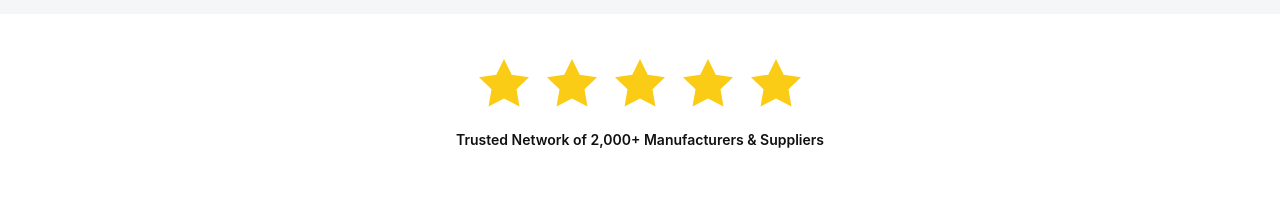
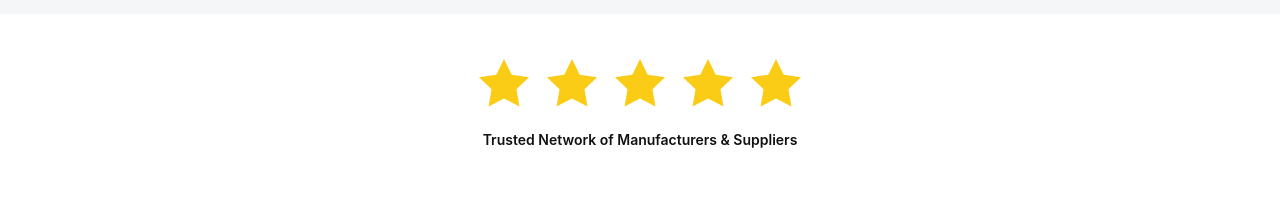
Before and after one commit to techprivacy/Xceed, a Next.js app: page /en/contact-us in a window 1280 px wide. Shown: the part 1480-1700 px from the top of the page. Built offline with nearby package versions, Linux system fonts and the light colour scheme; no server answers.

Commit message:
Remove "2,000+" from Contact Us trust line
"Trusted Network of 2,000+ Manufacturers & Suppliers" -> "Trusted Network
of Manufacturers & Suppliers". Everything else on the page (layout,
other copy) left unchanged per request.

```diff
--- a/app/[locale]/contact-us/page.tsx
+++ b/app/[locale]/contact-us/page.tsx
@@ -127,7 +127,7 @@ export default function ContactUsPage() {
             ))}
           </div>
           <p className="text-sm font-semibold text-brand-charcoal">
-            Trusted Network of 2,000+ Manufacturers &amp; Suppliers
+            Trusted Network of Manufacturers &amp; Suppliers
           </p>
         </div>
       </section>
```
